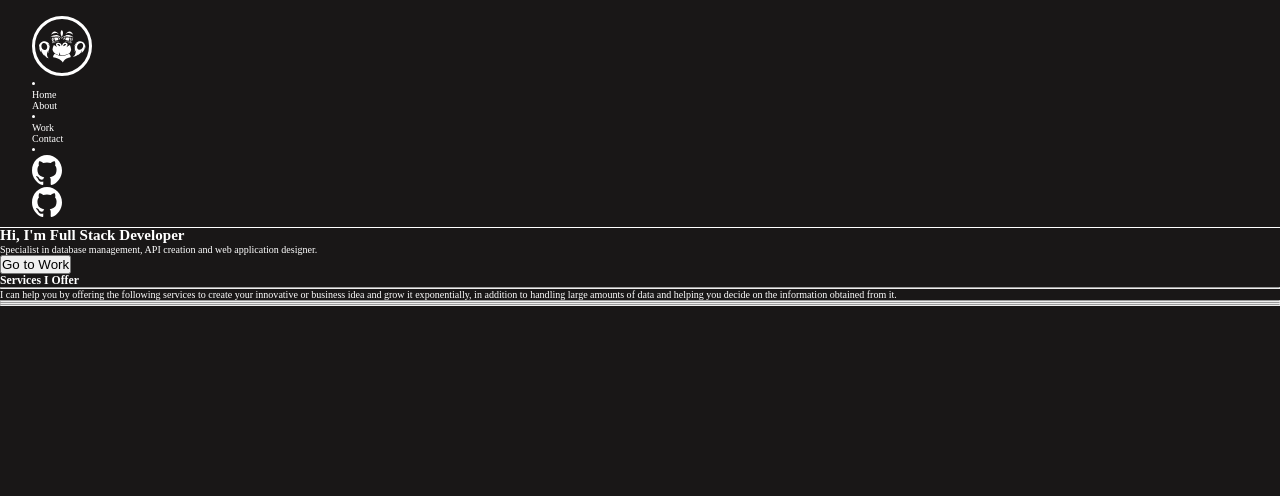
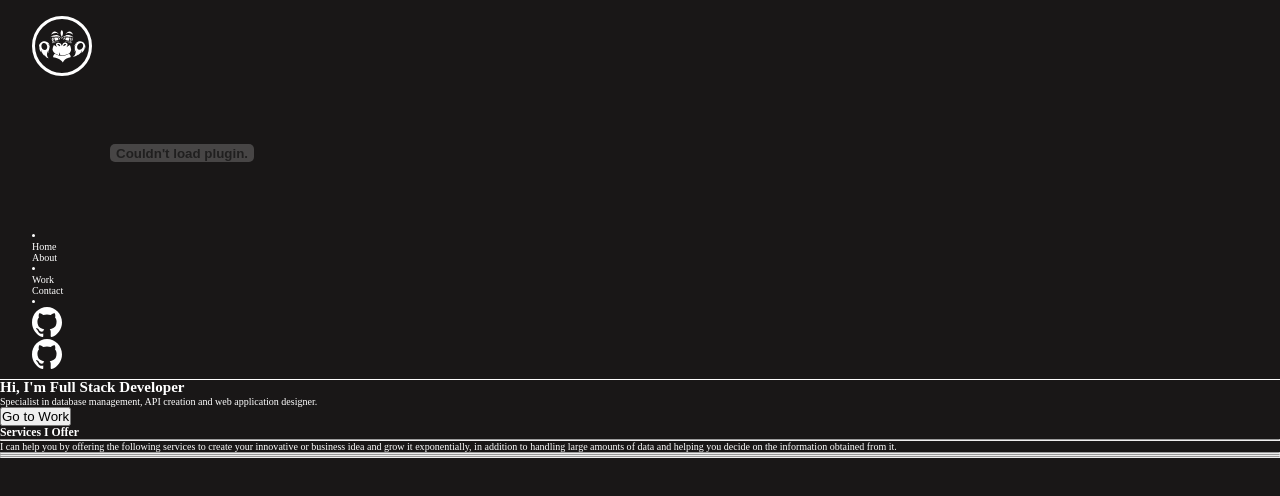
Before and after one commit to DG-Develop/DG-Develop, a React app: page / in a window 1280 px wide. Shown: the top 496 px of the page. Built offline with nearby package versions, Linux system fonts and the light colour scheme.

Commit message:
[ADD] Agregando algunos detalles al header

```diff
--- a/src/components/Header.jsx
+++ b/src/components/Header.jsx
@@ -7,6 +7,10 @@ export const Header = () => {
     <header className="header">
       <nav>
         <span className="logo"></span>
+        <div>
+          <object data="image/svg" type="image+svg" ></object>
+          <span className="i_menu"></span>
+        </div>
         <li>
           <ul>Home</ul>
           <ul>About</ul>
```
